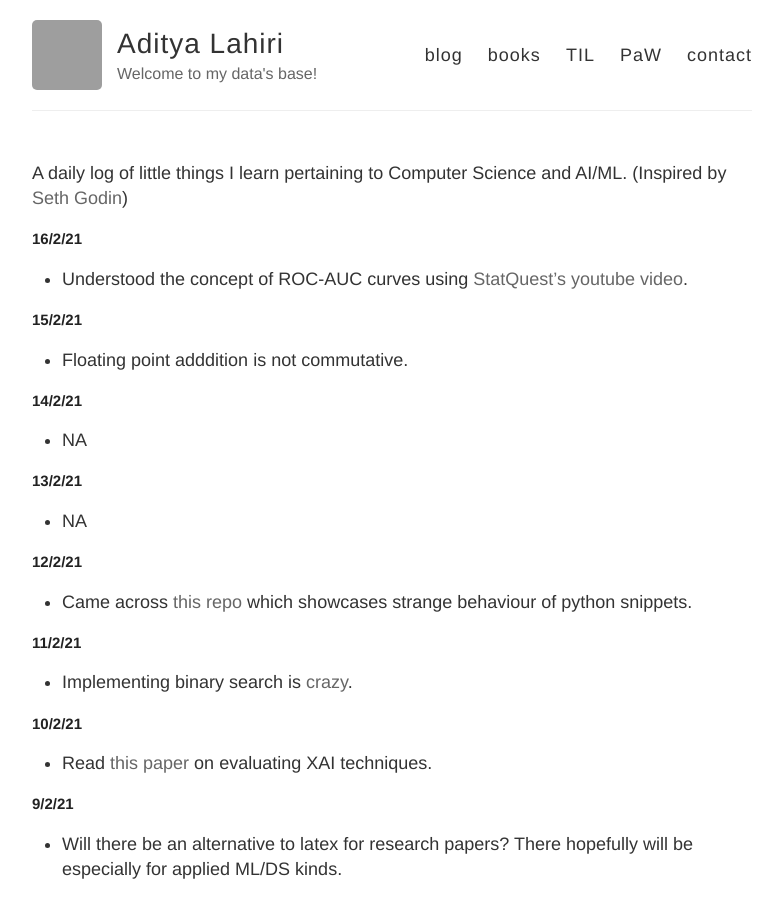
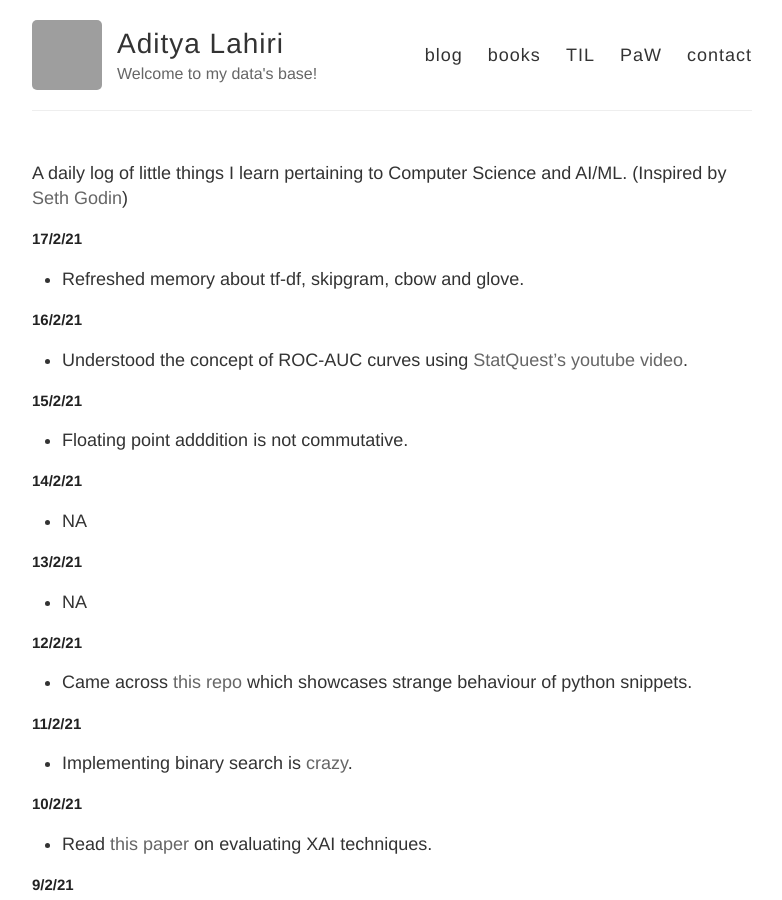
Before and after one commit to adityalahiri/adityalahiri.github.io, a Jekyll site: the page built from TIL.md, in a window 1280 px wide and 900 px high. Shown: the whole window, without its empty margins (248-1030 px from the left). Built offline with Jekyll 4.4.1, drawn with Linux system fonts in a browser that asks for light colours; our own code applies the rules of GitHub Pages for plain Markdown files; grey boxes are pictures that could not be loaded.

Commit message:
Update from 17/2

```diff
--- a/TIL.md
+++ b/TIL.md
@@ -1,5 +1,9 @@
 A daily log of little things I learn pertaining to Computer Science and AI/ML.
 (Inspired by [Seth Godin](https://seths.blog/))
+
+## 17/2/21
+
+* Refreshed memory about tf-df, skipgram, cbow and glove.
 
 ## 16/2/21
 
```
